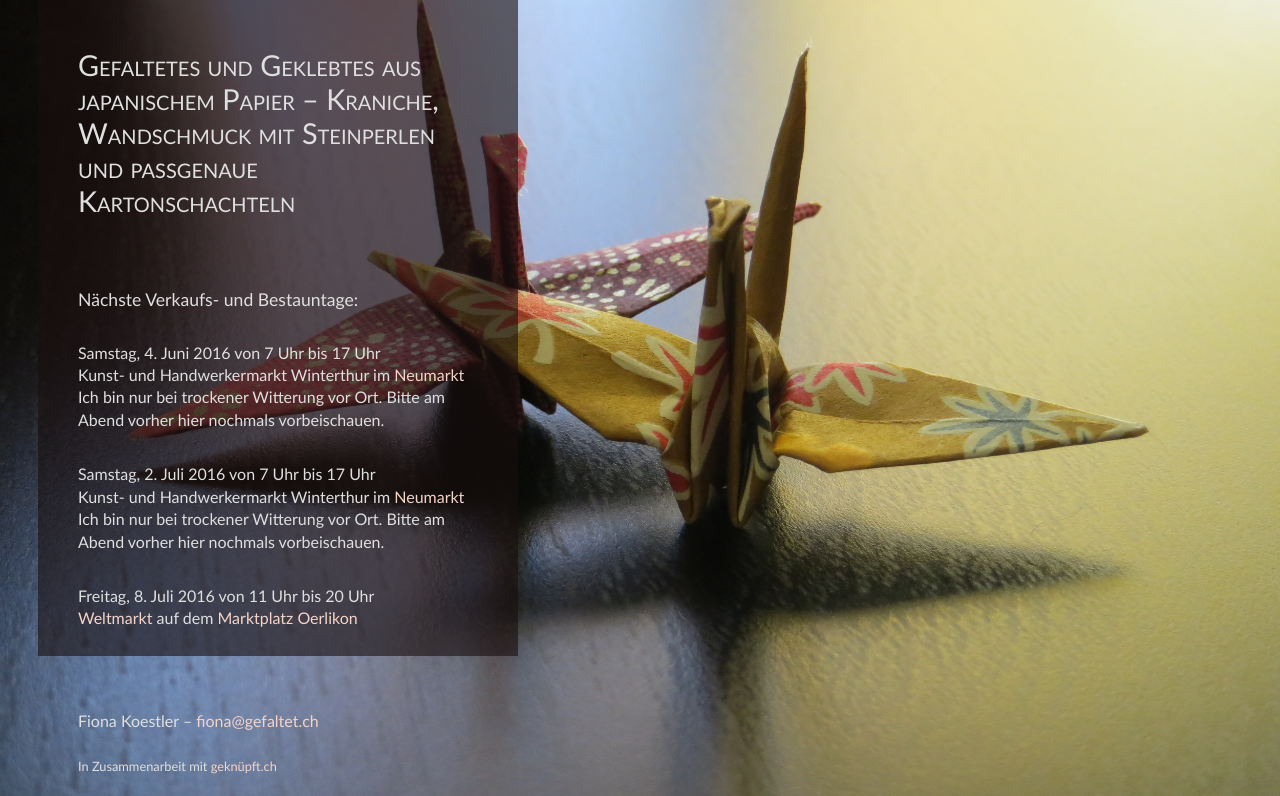
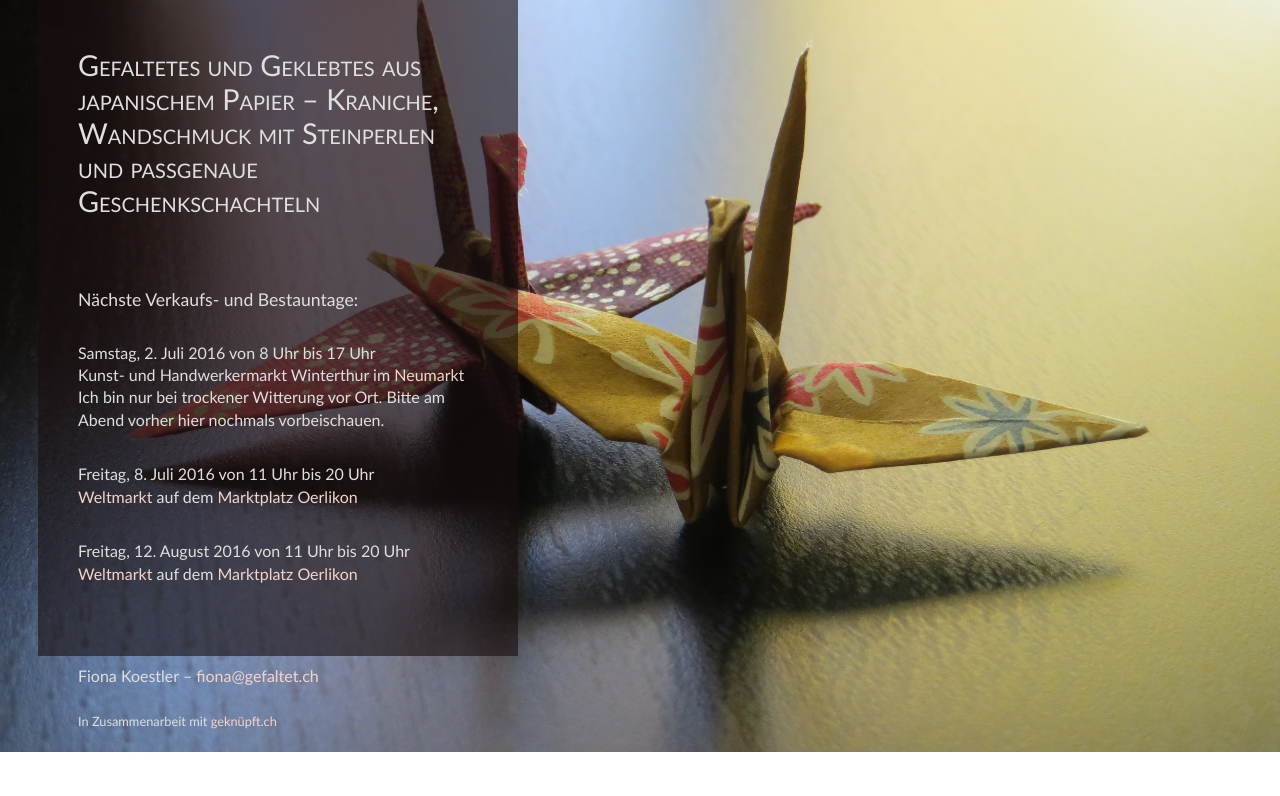
Before and after one commit to gefaltet/web, a plain HTML site: page index.html in a window 1280 px wide. Shown: the part 144-940 px from the top of the page. After the commit the page ends 896 px from the top, so only its background shows below. Drawn offline with Linux system fonts and the light colour scheme.

Commit message:
4. Juni entfernt und 13. August hinzugefügt

```diff
--- a/index.html
+++ b/index.html
@@ -14,23 +14,22 @@
         </div>
         <div id="desc">
             <h1>
-                Gefaltetes und Geklebtes aus japanischem Papier &ndash; Kraniche, Wandschmuck mit Steinperlen und passgenaue Kartonschachteln
+                Gefaltetes und Geklebtes aus japanischem Papier &ndash; Kraniche, Wandschmuck mit Steinperlen und passgenaue Geschenkschachteln
             </h1>
             <h2>
                 N&auml;chste Verkaufs- und Bestauntage:
             </h2>
             <p>
-                <span class="mark">Samstag, 4. Juni 2016</span> von 7 Uhr bis 17 Uhr
-                <br/>Kunst- und Handwerkermarkt Winterthur im <a href="http://map.search.ch/d/zdkodrmzd" target="_blank">Neumarkt</a>
-                <br/>Ich bin nur bei trockener Witterung vor Ort. Bitte am Abend vorher hier nochmals vorbeischauen.
-            </p>
-            <p>
-                <span class="mark">Samstag, 2. Juli 2016</span> von 7 Uhr bis 17 Uhr
+                <span class="mark">Samstag, 2. Juli 2016</span> von 8 Uhr bis 17 Uhr
                 <br/>Kunst- und Handwerkermarkt Winterthur im <a href="http://map.search.ch/d/zdkodrmzd" target="_blank">Neumarkt</a>
                 <br/>Ich bin nur bei trockener Witterung vor Ort. Bitte am Abend vorher hier nochmals vorbeischauen.
             </p>
             <p>
                 <span class="mark">Freitag, 8. Juli 2016</span> von 11 Uhr bis 20 Uhr
+                <br/><a href="http://www.weltmarkt-oerlikon.ch/" target="_blank">Weltmarkt</a> auf dem <a href="http://map.search.ch/d/dlizdgzyj" target="_blank">Marktplatz Oerlikon</a>
+            </p>
+            <p>
+                <span class="mark">Freitag, 12. August 2016</span> von 11 Uhr bis 20 Uhr
                 <br/><a href="http://www.weltmarkt-oerlikon.ch/" target="_blank">Weltmarkt</a> auf dem <a href="http://map.search.ch/d/dlizdgzyj" target="_blank">Marktplatz Oerlikon</a>
             </p>
         </div>
```
